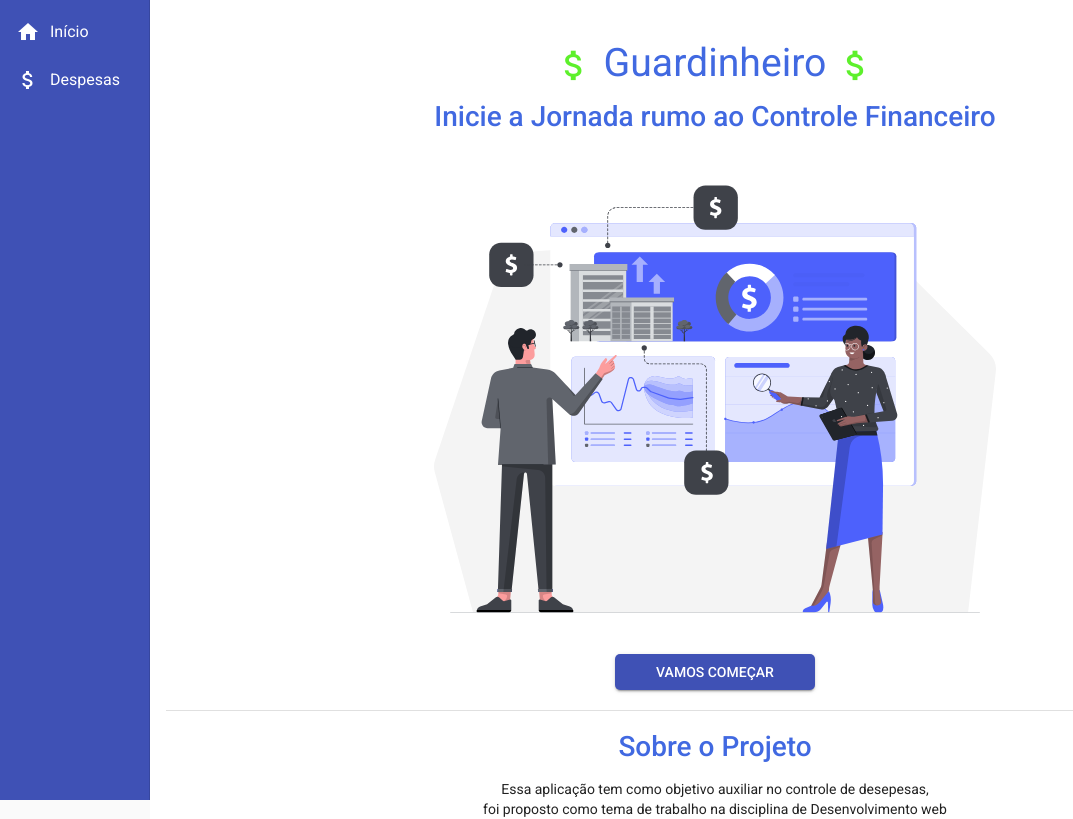
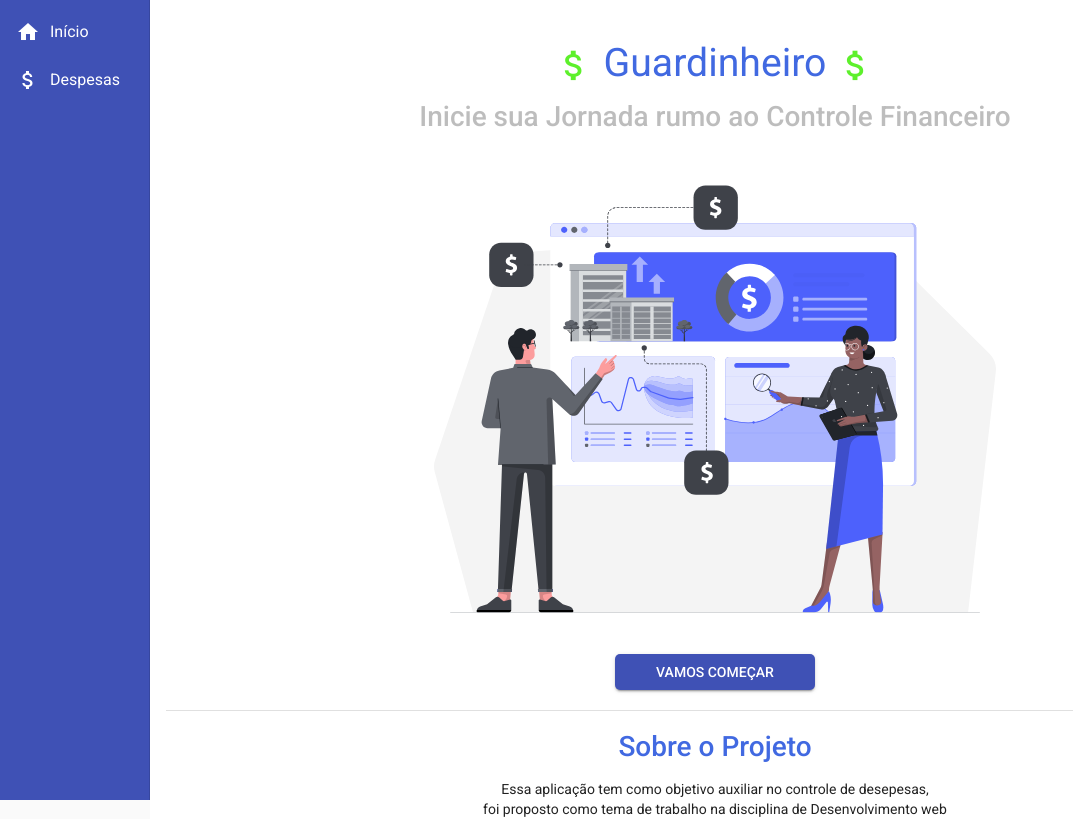
Before and after one commit to FGoecking/UnaUsuabilidadeWebDev, an Angular app: page / in a window 1280 px wide. Shown: the top 819 px of the page, without its empty margins (0-1073 px from the left). Built offline with nearby package versions, Linux system fonts and the light colour scheme.

Commit message:
projeto Una

```diff
--- a/src/app/components/views/home/home.component.css
+++ b/src/app/components/views/home/home.component.css
@@ -1,12 +1,11 @@
-.subtitle .subt h2{
-  color: #f4f4f4 !important;
+.bemVindo h2 {
+  font-size: 2em;
+  color: #00000042;
 }
-
 h2 {
   font-size: 2em;
   color: royalblue;
 }
-
 section {
   border-bottom: 1px solid #e0e0e0;
   padding: 20px;
--- a/src/app/components/views/home/home.component.html
+++ b/src/app/components/views/home/home.component.html
@@ -4,9 +4,7 @@
       <i class="material-icons">attach_money</i> Guardinheiro
       <i class="material-icons">attach_money</i>
     </h1>
-    <div class="subtitle">
-      <h2 class="subT">Inicie a Jornada rumo ao Controle Financeiro</h2>
-    </div>
+    <h2>Inicie sua Jornada rumo ao Controle Financeiro</h2>
 
     <img
       class="imgTitle"
```
